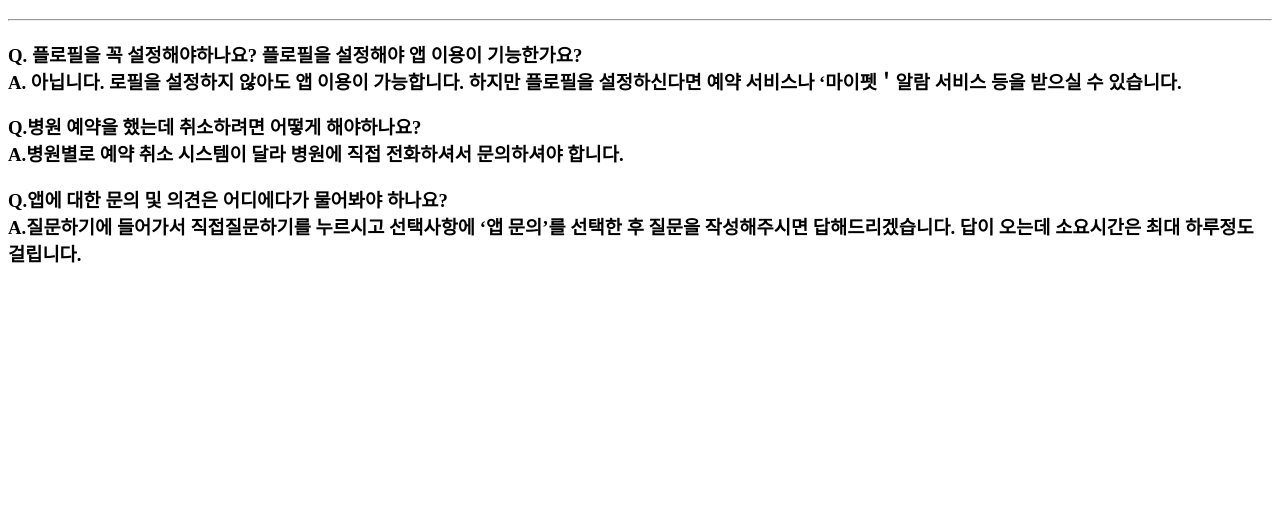
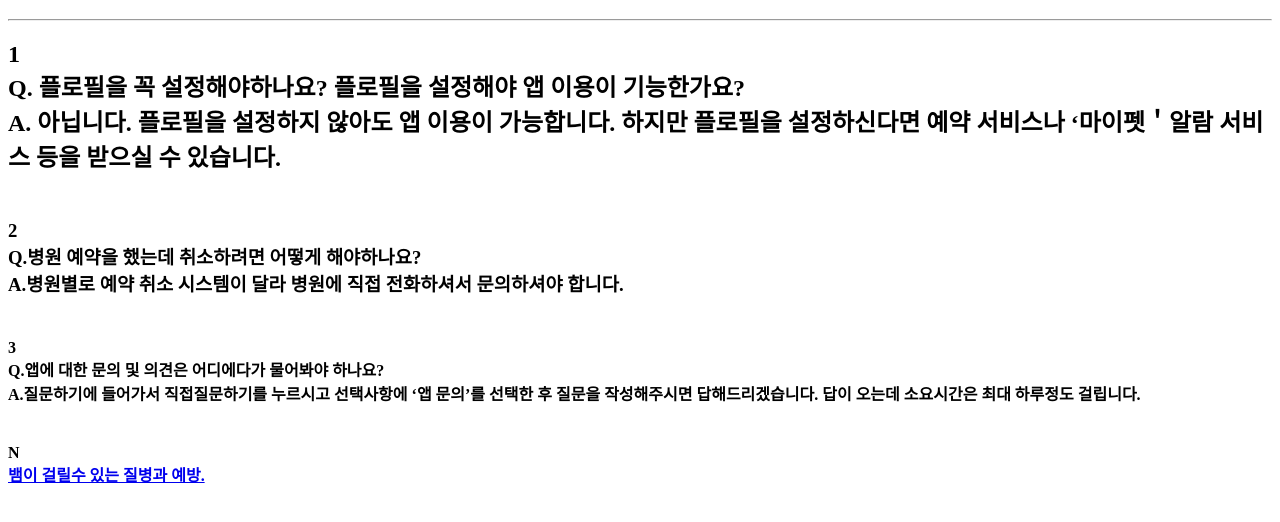
Before and after one commit to chennysong/FQA, a plain HTML site: page index.html in a window 1280 px wide. Shown: the part 70-592 px from the top of the page. Drawn offline with Linux system fonts and the light colour scheme.

Commit message:
Add files via upload

```diff
--- a/index.html
+++ b/index.html
@@ -6,22 +6,33 @@
 <body>
 <h1>희귀종 동물병원 자주묻는 질문</h1>
 <hr>
+<h2>
+1
+<br>Q. 플로필을 꼭 설정해야하나요? 플로필을 설정해야 앱 이용이 기능한가요?
+<br>
+A. 아닙니다. 플로필을 설정하지 않아도 앱 이용이 가능합니다. 하지만 플로필을 설정하신다면 예약 서비스나 ‘마이펫＇알람 서비스 등을 받으실 수 있습니다.
+<br><br></h2>
+
 <h3>
-<p>
-Q. <b>플로필을 꼭 설정해야하나요? 플로필을 설정해야 앱 이용이 기능한가요?</b>
-<br>
-A. 아닙니다. 로필을 설정하지 않아도 앱 이용이 가능합니다. 하지만 플로필을 설정하신다면 예약 서비스나 ‘마이펫＇알람 서비스 등을 받으실 수 있습니다.
-</p>
+2
+<br>Q.병원 예약을 했는데 취소하려면 어떻게 해야하나요?
+<br>A.병원별로 예약 취소 시스템이 달라 병원에 직접 전화하셔서 문의하셔야 합니다.
+<br><br></h3>
 
-<p>Q.<b>병원 예약을 했는데 취소하려면 어떻게 해야하나요?</b>
-<br>A.병원별로 예약 취소 시스템이 달라 병원에 직접 전화하셔서 문의하셔야 합니다.
-</p>
+<h4>
+3
+<br>Q.앱에 대한 문의 및 의견은 어디에다가 물어봐야 하나요?
+<br>A.질문하기에 들어가서 직접질문하기를 누르시고 선택사항에 ‘앱 문의’를 선택한 후 질문을 작성해주시면 답해드리겠습니다. 답이 오는데 소요시간은 최대 하루정도 걸립니다.
+<br><br></h10>
 
-<p>Q.<b>앱에 대한 문의 및 의견은 어디에다가 물어봐야 하나요?</b>
-<br>A.질문하기에 들어가서 직접질문하기를 누르시고 선택사항에 ‘앱 문의’를 선택한 후 질문을 작성해주시면 답해드리겠습니다. 답이 오는데 소요시간은 최대 하루정도 걸립니다.
-</p>
+<h4>
+N
+<br> <a href="http://famtimes.co.kr/news/view/62903">뱀이 걸릴수 있는 질병과 예방.</a>
 
-</h3>
+<br><br></h4>
+
+
+
 
 </body>
 </html>
```
